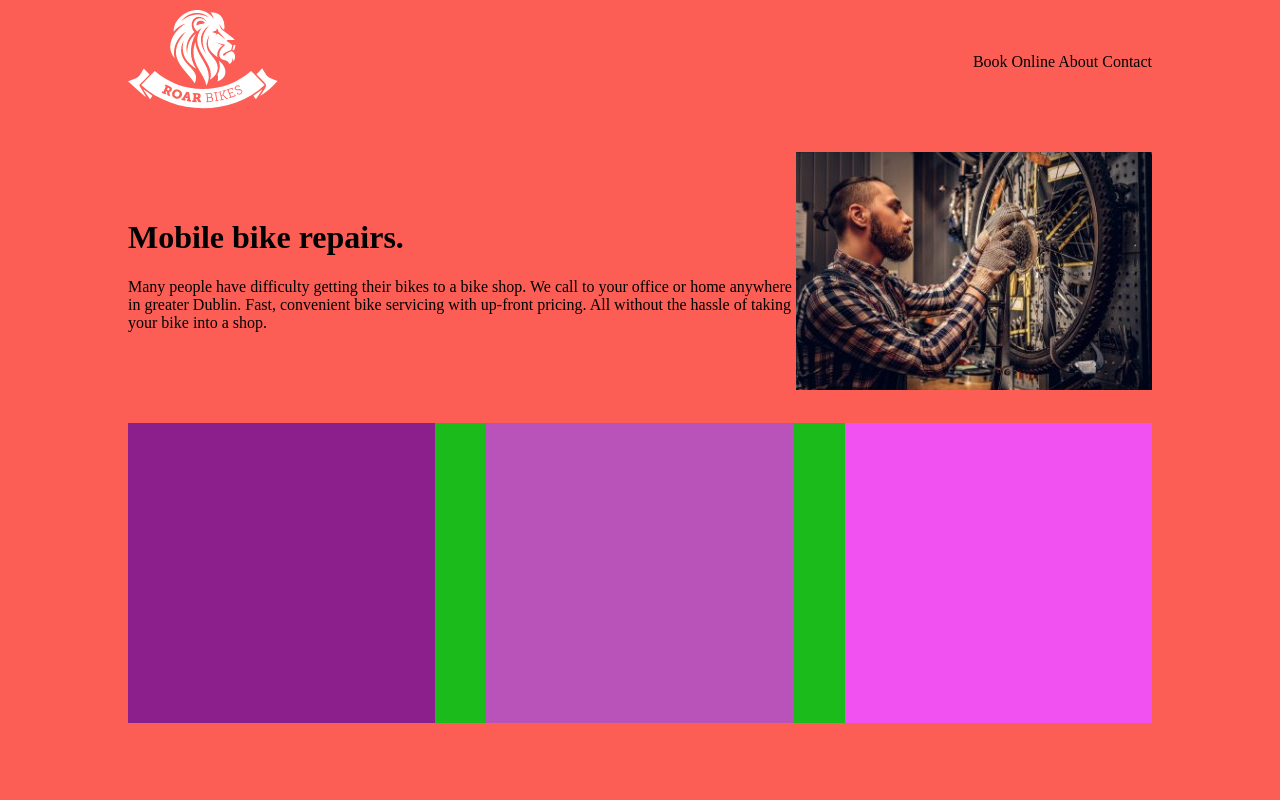
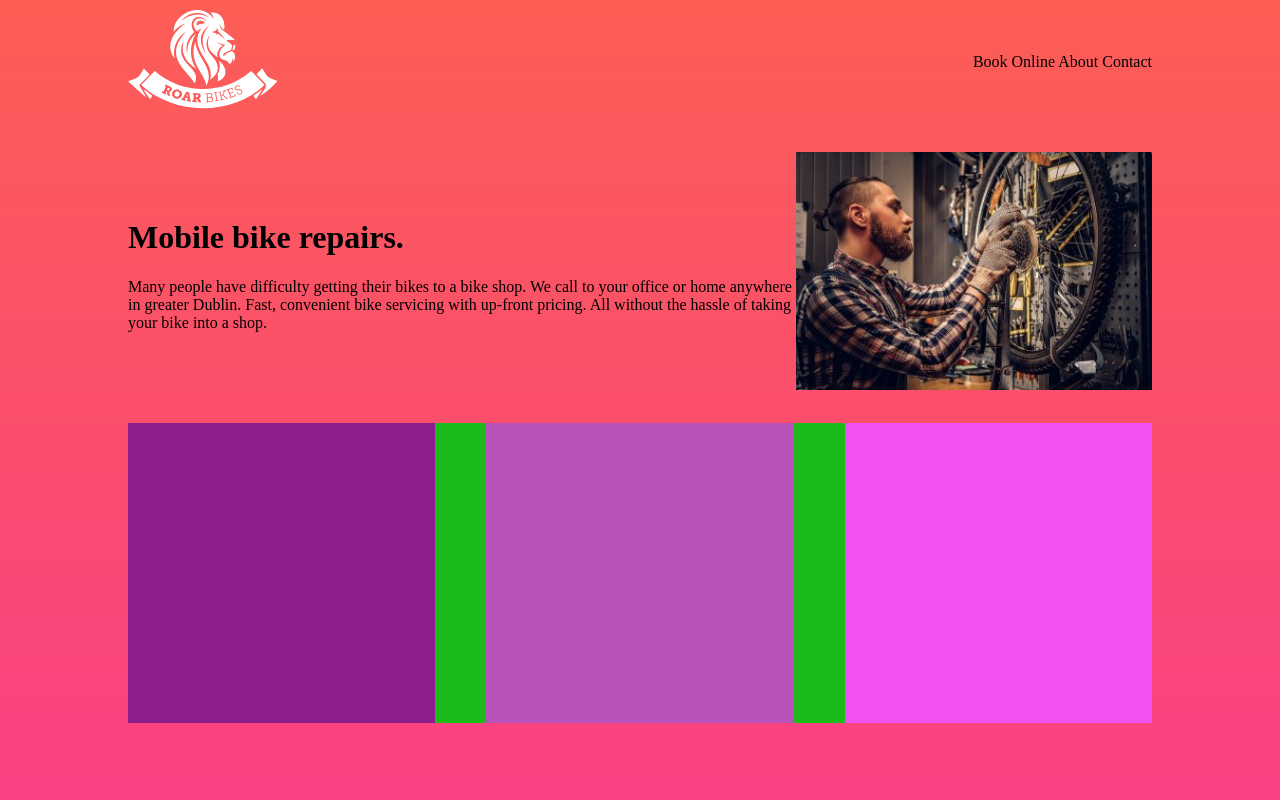
Before and after one commit to Ahmed-Nazeeh/Bike-Repair-Website-HTML-CSS, a PHP site: page / in a window 1280 px wide. Run offline with PHP 8.4, Linux system fonts and the light colour scheme.

Commit message:
full background gradient on website CSS

```diff
--- a/style.css
+++ b/style.css
@@ -1,5 +1,8 @@
+html {
+    height: 100%;
+}
 body {
-    background-color: #FC5E55;
+    background-image: linear-gradient(#FC5E55 , #FA4083);
 }
 .container {
 
```
